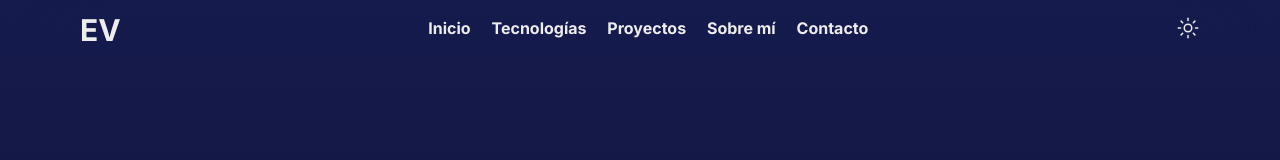
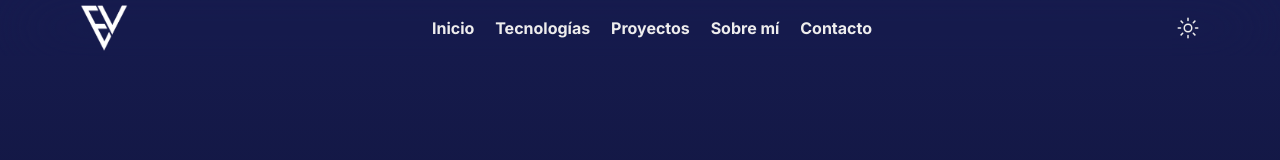
Before and after one commit to REValdiviezo/Portafolio, a React (Vite) app: page / in a window 1280 px wide. Shown: the top 160 px of the page. Built offline with nearby package versions, Linux system fonts and the light colour scheme; a web font is replaced by a local one.

Commit message:
Se diseño y aplico el logo de la marca personal

```diff
--- a/src/components/NavBar.jsx
+++ b/src/components/NavBar.jsx
@@ -2,6 +2,8 @@ import { useState, useEffect } from "react";
 import { IoSunnyOutline } from "react-icons/io5";
 import { FaMoon } from "react-icons/fa6";
 import { FaBars, FaTimes } from "react-icons/fa";
+import MarcaB from "../assets/Marca-B.png"
+import MarcaA from "../assets/Marca-A.png"
 
 const NavBar = () => {
   const [darkMode, setDarkMode] = useState(false);
@@ -27,8 +29,12 @@ const NavBar = () => {
 
   return (
     <div className="fixed top-0 z-10 w-full backdrop-blur-2xl h-14 flex justify-between items-center font-inter font-bold px-20">
-      <div className="h-12 pt-2">
-        <h1 className="text-3xl">EV</h1>
+      <div>
+        <img
+          src={darkMode ? MarcaA : MarcaB}
+          alt="Marca"
+          className="size-12"
+        />
       </div>
 
       <div className="hidden md:flex h-12 w-[440px] items-center justify-between">
```
Also changed, not shown: src/assets/Marca-A.png (added), src/assets/Marca-B.png (added).
